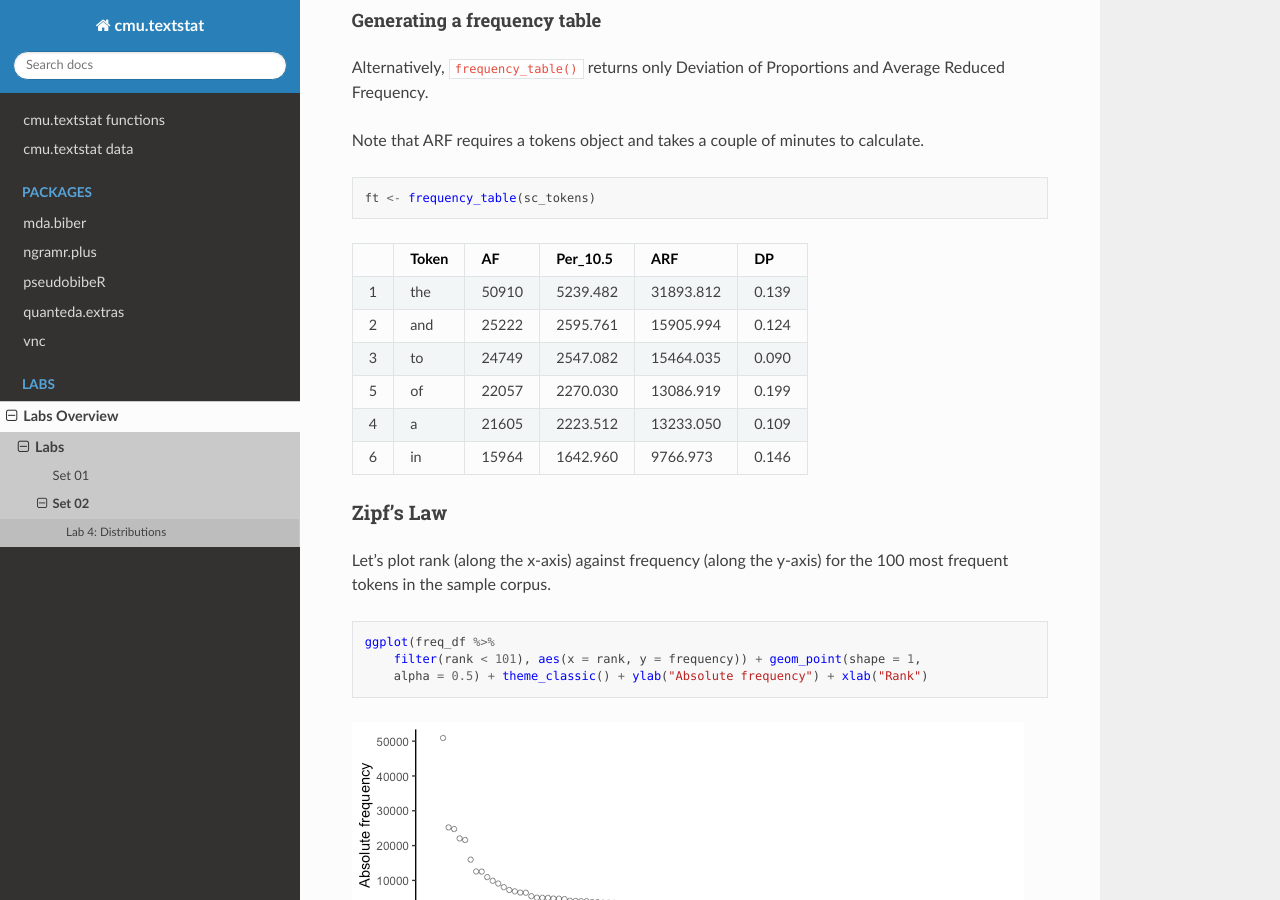
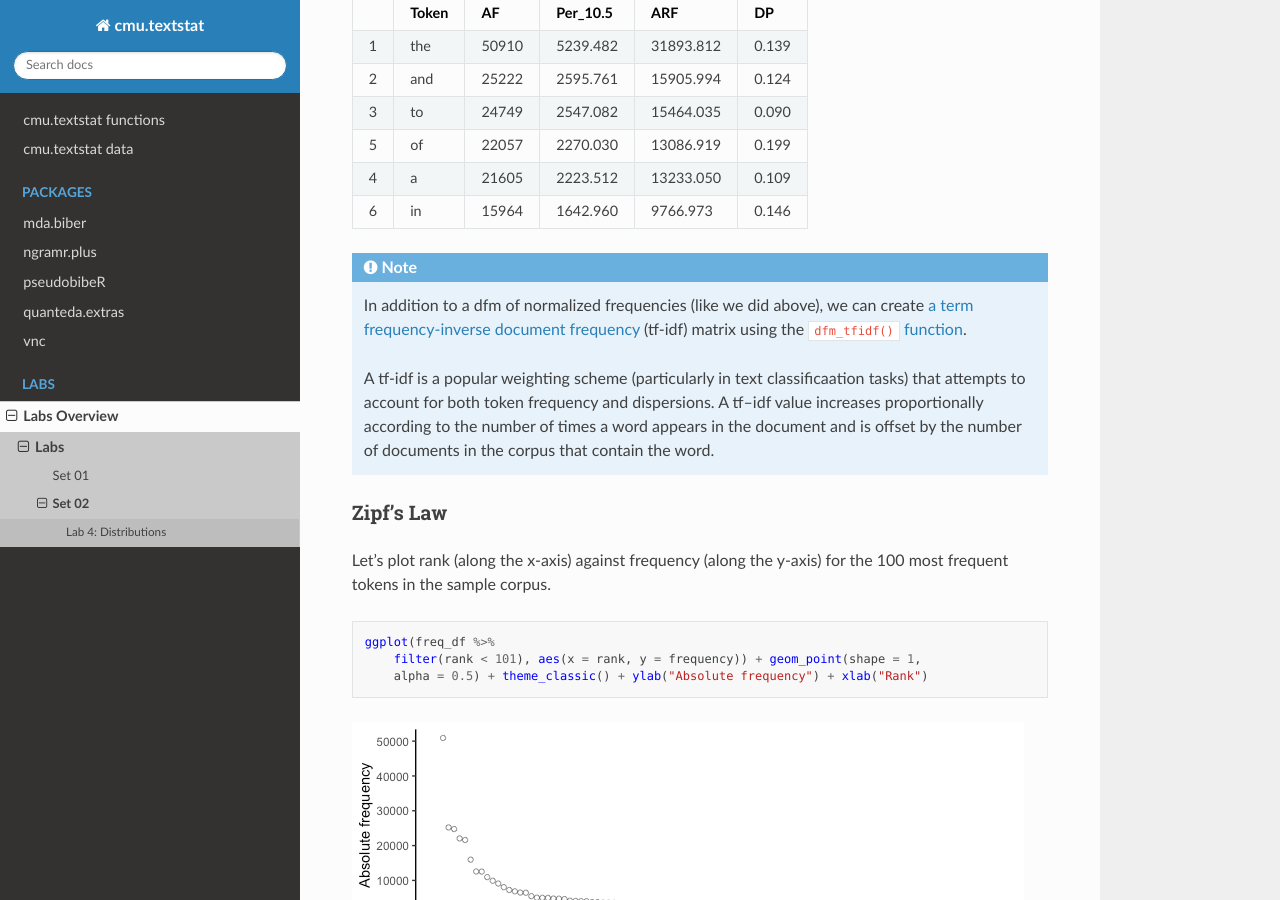
Before and after one commit to browndw/cmu-textstat-docs, a Sphinx documentation site: the page built from docs/labs/sets/set_02.md, in a window 1280 px wide and 900 px high, scrolled down 9749 px. Built offline with Sphinx 7.4.7 and the Read the Docs theme 2.0.0, drawn with Linux system fonts in a browser that asks for light colours; some of the changed text lies outside the part shown.

Commit message:
Update set_02.md

````diff
--- a/docs/labs/sets/set_02.md
+++ b/docs/labs/sets/set_02.md
@@ -173,12 +173,6 @@
 
 
 From the weighted **dfm**, we can select any token that we’d like to look at more closely. In this case, we’ll select the most frequent token: *the*.
-
-```{note}
-In addition to a dfm of normalized frequencies, we can create [a term frequency-inverse document frequency](https://towardsdatascience.com/tf-term-frequency-idf-inverse-document-frequency-from-scratch-in-python-6c2b61b78558) (tf-idf) matrix using the `dfm_tfidf()` [function](http://quanteda.io/reference/dfm_tfidf.html).
-
-A tf-idf is a popular weighting scheme that attempts to account for both token frequency and dispersions. A tf–idf value increases proportionally according to the number of times a word appears in the document and is offset by the number of documents in the corpus that contain the word.
-```
 
 After selecting the variable, we will convert the data into a more friendly data structure.
 
@@ -386,6 +380,11 @@
 | 4   | a     | 21605 | 2223.512 | 13233.050 | 0.109 |
 | 6   | in    | 15964 | 1642.960 |  9766.973 | 0.146 |
 
+```{note}
+In addition to a dfm of normalized frequencies (like we did above), we can create [a term frequency-inverse document frequency](https://towardsdatascience.com/tf-term-frequency-idf-inverse-document-frequency-from-scratch-in-python-6c2b61b78558) (tf-idf) matrix using the `dfm_tfidf()` [function](http://quanteda.io/reference/dfm_tfidf.html).
+
+A tf-idf is a popular weighting scheme (particularly in text classificaation tasks) that attempts to account for both token frequency and dispersions. A tf–idf value increases proportionally according to the number of times a word appears in the document and is offset by the number of documents in the corpus that contain the word.
+```
 
 ### Zipf’s Law
 
````
